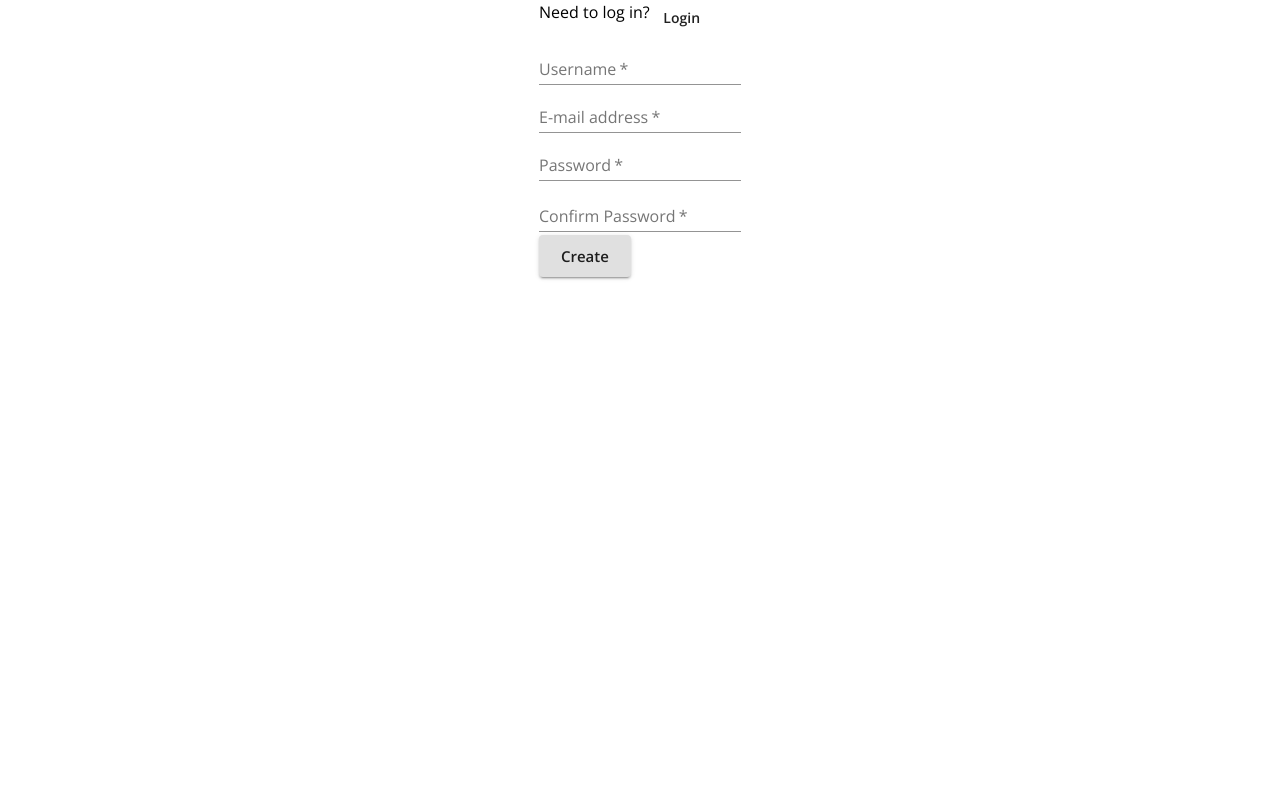
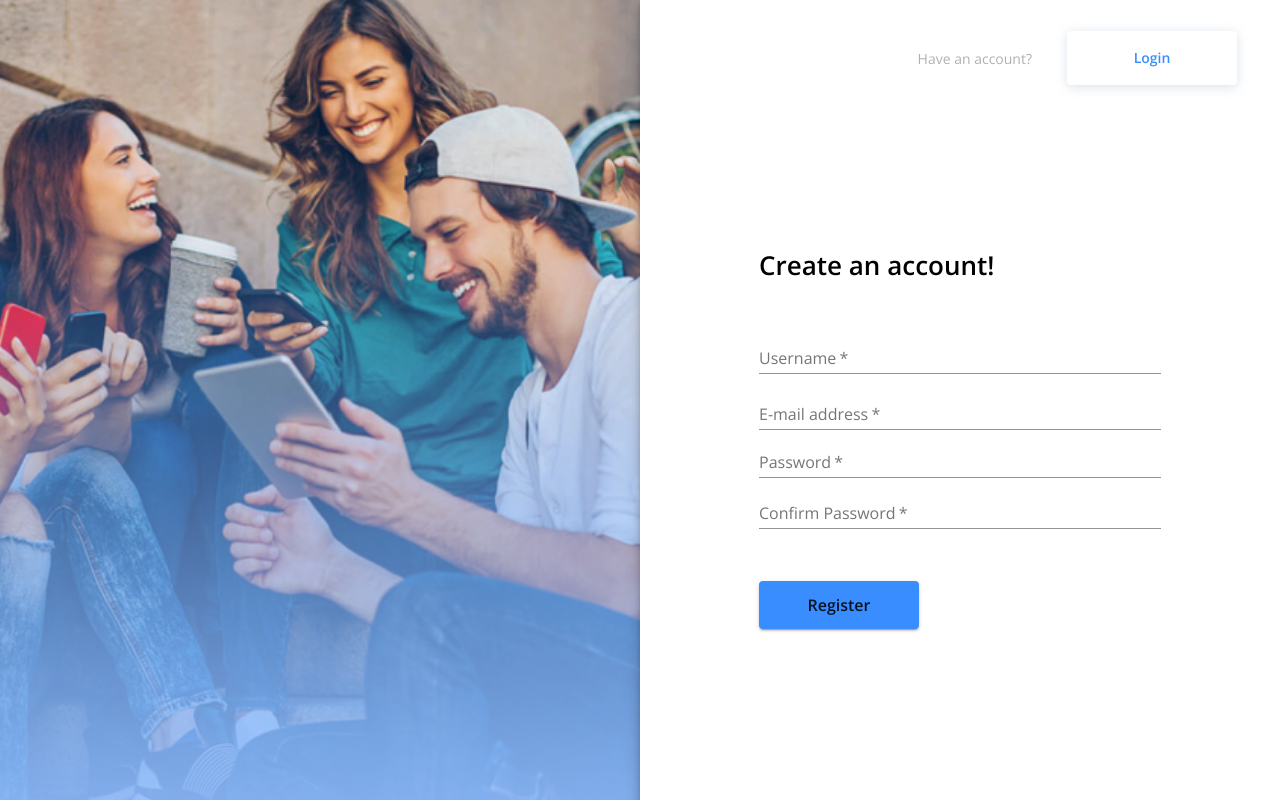
Before and after one commit to TawfiqKhan/messenger, a React (Create React App) app in the folder client/: page / in a window 1280 px wide. Shown: the top 800 px of the page. Built offline with nearby package versions, Linux system fonts and the light colour scheme; no server answers.

Commit message:
change structure of sign up page, add css

```diff
--- a/client/src/Signup.js
+++ b/client/src/Signup.js
@@ -1,6 +1,9 @@
 import React, { useState } from "react";
 import { Redirect, useHistory } from "react-router-dom";
 import { connect } from "react-redux";
+import { makeStyles } from "@material-ui/core/styles";
+import CssBaseline from "@material-ui/core/CssBaseline";
+import Paper from "@material-ui/core/Paper";
 import {
   Grid,
   Box,
@@ -11,11 +14,56 @@ import {
   FormHelperText,
 } from "@material-ui/core";
 import { register } from "./store/utils/thunkCreators";
+import img from "./images/bg-img.png";
+import AuthHeader from "./AuthHeader";
+
+const useStyles = makeStyles((theme) => ({
+  root: {
+    display: "flex",
+    flexGrow: 8,
+  },
+  authWrapper: {
+    display: "flex",
+    alignItems: "flex-start",
+    justifyContent: "space-between",
+    flexDirection: "column",
+    minHeight: "100vh",
+    paddingTop: 23,
+  },
+  introImage: {
+    objectFit: "cover",
+    height: "100%",
+    width: "100%",
+  },
+  welcome: {
+    fontSize: 26,
+    paddingBottom: 20,
+    color: "#000000",
+    fontWeight: 700,
+    fontFamily: "'Open Sans'",
+  },
+  form: {
+    width: "100%", // Fix IE 11 issue.
+    marginTop: theme.spacing(1),
+    display: "flex",
+    flexDirection: "column",
+  },
+  submit: {
+    padding: 10,
+    width: 160,
+    borderRadius: theme.shape.borderRadius,
+    marginTop: 49,
+    fontSize: 16,
+    backgroundColor: "#3a8dff",
+    fontWeight: "bold",
+  },
+}));
 
 const Login = (props) => {
   const history = useHistory();
   const { user, register } = props;
   const [formErrorMessage, setFormErrorMessage] = useState({});
+  const classes = useStyles();
 
   const handleRegister = async (event) => {
     event.preventDefault();
@@ -37,26 +85,41 @@ const Login = (props) => {
   }
 
   return (
-    <Grid container justifyContent="center">
-      <Box>
-        <Grid container item>
-          <Typography>Need to log in?</Typography>
-          <Button onClick={() => history.push("/login")}>Login</Button>
-        </Grid>
-        <form onSubmit={handleRegister}>
-          <Grid>
-            <Grid>
-              <FormControl>
+    <Grid container component="main" className={classes.root}>
+      <Grid item xs={12} sm={5} md={6} elevation={6} component={Paper} square>
+        <img src={img} alt="" className={classes.introImage} />
+      </Grid>
+      <CssBaseline />
+      <Grid item xs={12} sm={7} md={6} elevation={6} component={Paper} square>
+        <Box className={classes.authWrapper}>
+          <AuthHeader
+            linkTo="/login"
+            asideText="Have an account?"
+            btnText="Login"
+          />
+          <Box width="100%" maxWidth={450} p={3} alignSelf="center">
+            <Grid container>
+              <Grid item xs>
+                <Typography
+                  className={classes.welcome}
+                  component="h1"
+                  variant="h5"
+                >
+                  Create an account!
+                </Typography>
+              </Grid>
+            </Grid>
+            <form onSubmit={handleRegister} className={classes.form}>
+              <FormControl margin="normal" required>
                 <TextField
                   aria-label="username"
                   label="Username"
+                  fullWidth
                   name="username"
                   type="text"
                   required
                 />
               </FormControl>
-            </Grid>
-            <Grid>
               <FormControl>
                 <TextField
                   label="E-mail address"
@@ -66,8 +129,6 @@ const Login = (props) => {
                   required
                 />
               </FormControl>
-            </Grid>
-            <Grid>
               <FormControl error={!!formErrorMessage.confirmPassword}>
                 <TextField
                   aria-label="password"
@@ -81,8 +142,6 @@ const Login = (props) => {
                   {formErrorMessage.confirmPassword}
                 </FormHelperText>
               </FormControl>
-            </Grid>
-            <Grid>
               <FormControl error={!!formErrorMessage.confirmPassword}>
                 <TextField
                   label="Confirm Password"
@@ -96,13 +155,19 @@ const Login = (props) => {
                   {formErrorMessage.confirmPassword}
                 </FormHelperText>
               </FormControl>
-            </Grid>
-            <Button type="submit" variant="contained" size="large">
-              Create
-            </Button>
-          </Grid>
-        </form>
-      </Box>
+              <Button
+                type="submit"
+                variant="contained"
+                size="large"
+                className={classes.submit}
+              >
+                Register
+              </Button>
+            </form>
+          </Box>
+          <Box p={1} alignSelf="center" />
+        </Box>
+      </Grid>
     </Grid>
   );
 };
```
